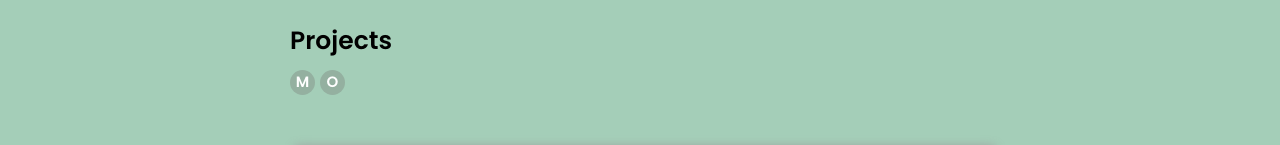
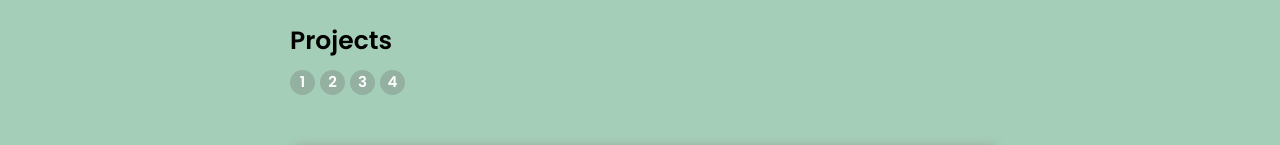
Before and after one commit to cxcongcong/e-portfolio, a React (Create React App) app: page /Project in a window 1280 px wide. Shown: the part 228-373 px from the top of the page. Built offline with nearby package versions, Linux system fonts and the light colour scheme.

Commit message:
update project page

```diff
--- a/src/components/Project/Project.js
+++ b/src/components/Project/Project.js
@@ -1,7 +1,7 @@
 import '../Icons/Resume.css';
 import './Project.css';
 import ProjectInfoBlock from './ProjectInfoBlock';
-import { project_1, project_2 } from './ProjectData';
+import { project_1, project_2, project_3, project_4 } from './ProjectData';
 import { useState } from 'react';
 
 function Project() {
@@ -12,8 +12,10 @@ function Project() {
                 <div className="resume-heading">
                     Projects
                     <div>
-                        <div className='project-switch-point' onClick={()=>{setProject(project_1)}}>M</div>
-                        <div className='project-switch-point' onClick={()=>{setProject(project_2)}}>O</div>
+                        <div className='project-switch-point' onClick={()=>{setProject(project_1)}}>1</div>
+                        <div className='project-switch-point' onClick={()=>{setProject(project_2)}}>2</div>
+                        <div className='project-switch-point' onClick={()=>{setProject(project_3)}}>3</div>
+                        <div className='project-switch-point' onClick={()=>{setProject(project_4)}}>4</div>
                     </div>
                 </div>
                 <div className="resume-info-block resume-info-border">
--- a/src/components/Project/ProjectData.js
+++ b/src/components/Project/ProjectData.js
@@ -1,5 +1,7 @@
 import myrecipe from '../../images/projects/myrecipe.jpg';
 import odbc from '../../images/projects/odbc.jpg';
+import geography from '../../images/projects/geography.png';
+import flaskpic from '../../images/projects/flask.jpg';
 
 export const project_1 = {
     name: 'My recipes',
@@ -13,6 +15,7 @@ export const project_1 = {
             'Added error prevention and feedback to improve user experience.',
             'Welcome to have a glimpse of this project: https://github.com/cxcongcong/graduate_program']
 }
+
 export const project_2 = {
     name: 'ODBC',
     pic: odbc,
@@ -22,3 +25,21 @@ export const project_2 = {
             'Enhanced user experience and accomplish webpage objectives by creating site structure and navigation.',
             'Implemented enhancements that improved web functionality and responsiveness.']
 }
+
+export const project_3 = {
+    name: 'Geographic data processing',
+    pic: geography,
+    tools: ['Python'],
+    desc: ['Data ingestion, cleaning manipulation and Visualization.',
+            'Rank the countries in dataframe based on the distance from the first case of COVID.',
+            'Find the average foreign direct investment for each income class.',
+            'Plot a scatter plot based on its latitude and longitude, and ink each country based on its continent .']
+}
+
+export const project_4 = {
+    name: 'Data Service (REST API)',
+    pic: flaskpic,
+    tools: ['Python','Pandas','flask'],
+    desc: ['Develop a Flask-Restx data service that allows a client to read and store some TV Shows, and allow the consumers to access the data through a REST API.',
+            'Deal with cases such as invalid titles and invalid attempts to use the endpoint.']
+}
```
Also changed, not shown: src/images/projects/flask.jpg (added), src/images/projects/geography.png (added).
